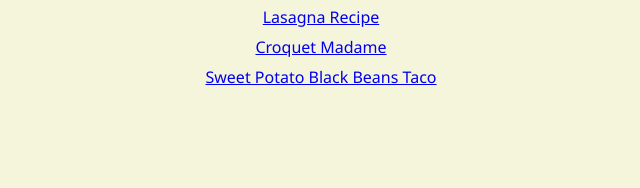
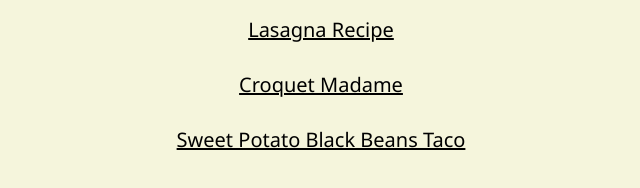
Before and after one commit to Nenad199822/odin-recipes, a plain HTML site: page index.html in a window 1280 px wide. Shown: the part 368-556 px from the top of the page, without its empty margins (319-959 px from the left). Drawn offline with Linux system fonts and the light colour scheme.

Commit message:
Finish css styling i think its better not and really simple

```diff
--- a/styles.css
+++ b/styles.css
@@ -40,5 +40,19 @@ li {
 
 p {
     font-family: Verdana, Geneva, Tahoma, sans-serif;
-    font-size: 22px;
+    font-size: 15px;
+    font-style: italic;
 }
+
+#menu-ul {
+    display: block;
+    color: black
+}
+
+li a {
+    color: black;
+    font-size: 20px;
+    font-style: bold;
+    display: block;
+    padding: 10px 0px;
+}
```
